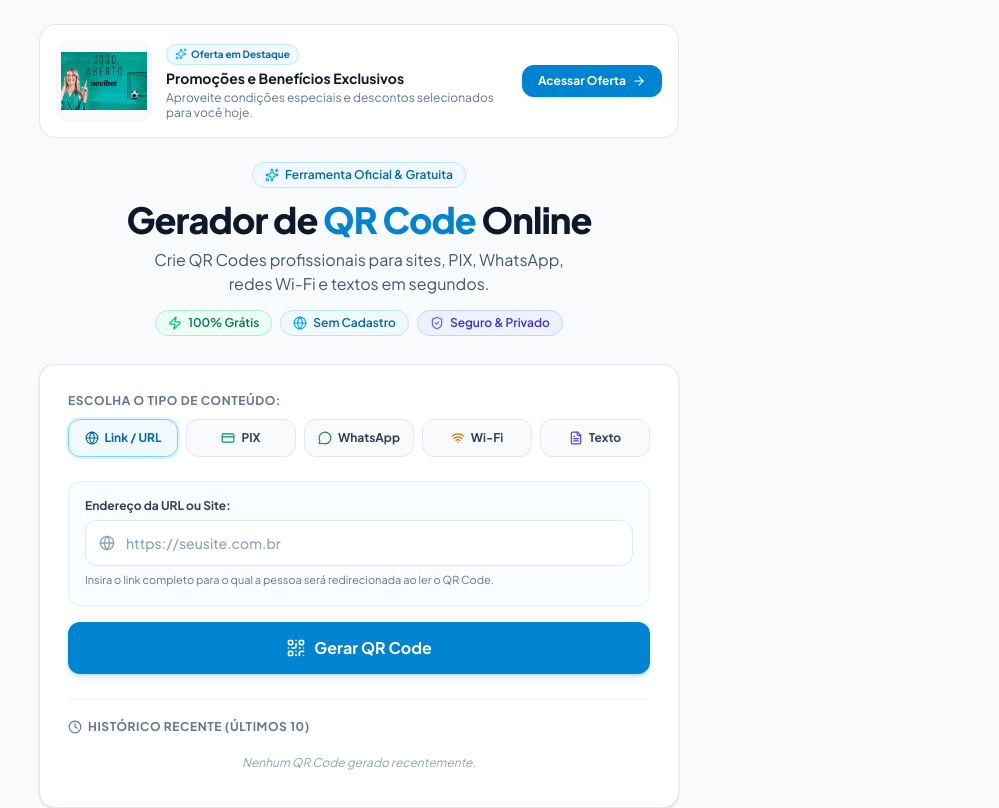
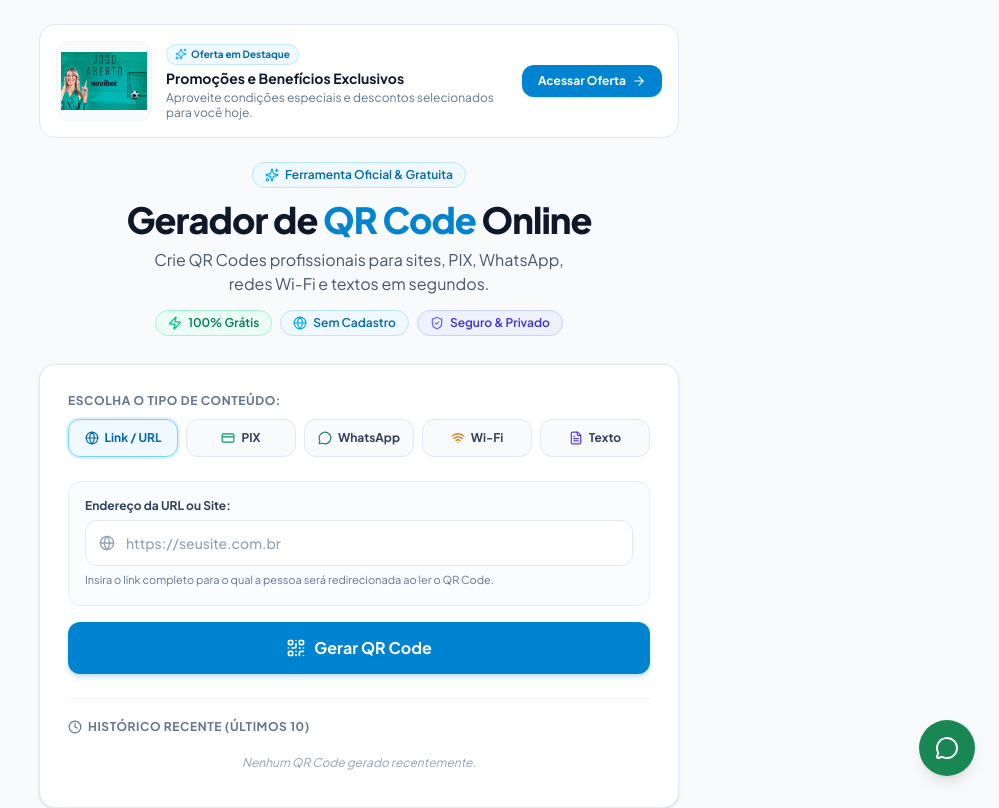
Before and after one commit to andrebanco01/gerador-qr-code, a React (Vite) app: page / in a window 1280 px wide. Shown: the top 808 px of the page, without its empty margins (281-1280 px from the left). Built offline with nearby package versions, Linux system fonts and the light colour scheme.

Commit message:
feat: add developer WhatsApp floating contact and tooltip text

```diff
--- a/src/App.tsx
+++ b/src/App.tsx
@@ -27,6 +27,7 @@ import {
   EyeOff,
 } from 'lucide-react';
 import { BannerSlot } from './components/BannerSlot';
+import { WhatsAppContact } from './components/WhatsAppContact';
 
 interface HistoryItem {
   id: string;
@@ -411,6 +412,12 @@ export default function App() {
 
   return (
     <div className="min-h-screen bg-slate-50 text-slate-900 flex flex-col items-center justify-between font-sans selection:bg-sky-500 selection:text-white">
+      {/* Botão flutuante de contato via WhatsApp do desenvolvedor */}
+      <WhatsAppContact
+        phoneNumber="5551991251325"
+        message="Olá! Gostaria de conversar sobre sugestões ou oportunidades de negócios com o Gerador de QR Code."
+        developerName="Desenvolvedor"
+      />
       {/* Toast Feedback */}
       {toast && (
         <div className="fixed top-4 left-1/2 -translate-x-1/2 z-50 bg-slate-900 text-white px-4 py-2.5 rounded-full text-xs sm:text-sm font-medium shadow-xl flex items-center gap-2 border border-slate-700 animate-fade-in-up">
--- a/src/components/WhatsAppContact.tsx
+++ b/src/components/WhatsAppContact.tsx
@@ -60,14 +60,14 @@ export const WhatsAppContact: React.FC<WhatsAppContactProps> = ({
       target="_blank"
       rel="noopener noreferrer"
       className={`fixed bottom-6 right-6 z-40 flex items-center justify-center w-14 h-14 rounded-full bg-[#198754] hover:bg-[#157347] active:scale-[0.95] transition-all shadow-lg hover:shadow-xl group ${className}`}
-      title={`Contate ${developerName} no WhatsApp`}
-      aria-label={`Contate ${developerName} no WhatsApp`}
+      title="Contate o desenvolvedor para sugestões e parcerias"
+      aria-label="Contate o desenvolvedor para sugestões e parcerias"
     >
       <MessageCircle className="w-6 h-6 text-white group-hover:scale-110 transition-transform" />
 
       {/* Tooltip ao passar o mouse */}
       <div className="absolute bottom-full right-0 mb-2 px-3 py-1.5 bg-slate-900 text-white text-xs font-semibold rounded-lg opacity-0 group-hover:opacity-100 transition-opacity pointer-events-none whitespace-nowrap shadow-lg border border-slate-700">
-        Contate {developerName}
+        Contate o desenvolvedor para sugestões e parcerias
         <div className="absolute top-full right-3 w-2 h-2 bg-slate-900 rotate-45" />
       </div>
     </a>
```
